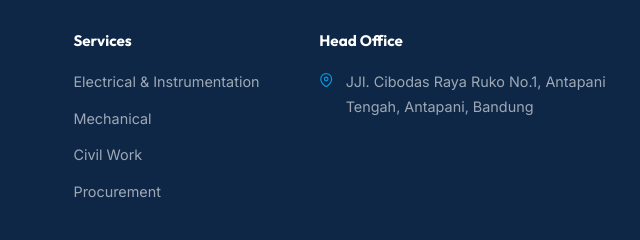
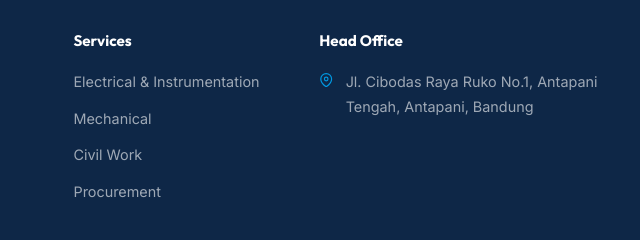
Before and after one commit to victorimannuel/globalindo-simetrika-website, a plain HTML site: page about/index.html in a window 1280 px wide. Shown: the part 4447-4687 px from the top of the page, 640-1280 px from the left. Drawn offline with nearby package versions, Linux system fonts and the light colour scheme.

Commit message:
fix: correct typo in address on about page

```diff
--- a/about/index.html
+++ b/about/index.html
@@ -260,7 +260,7 @@
                                 stroke-width="2" stroke-linecap="round" stroke-linejoin="round">
                                 <path d="M21 10c0 7-9 13-9 13s-9-6-9-13a9 9 0 0 1 18 0z"></path>
                                 <circle cx="12" cy="10" r="3"></circle>
-                            </svg></span><span>JJl. Cibodas Raya Ruko No.1, Antapani Tengah, Antapani, Bandung</span></div>
+                            </svg></span><span>Jl. Cibodas Raya Ruko No.1, Antapani Tengah, Antapani, Bandung</span></div>
                 </div>
             </div>
             <div class="footer-bottom"><span data-i18n="footer.copyright">© 2025 PT. Globalindo Simetrika. All rights
```
